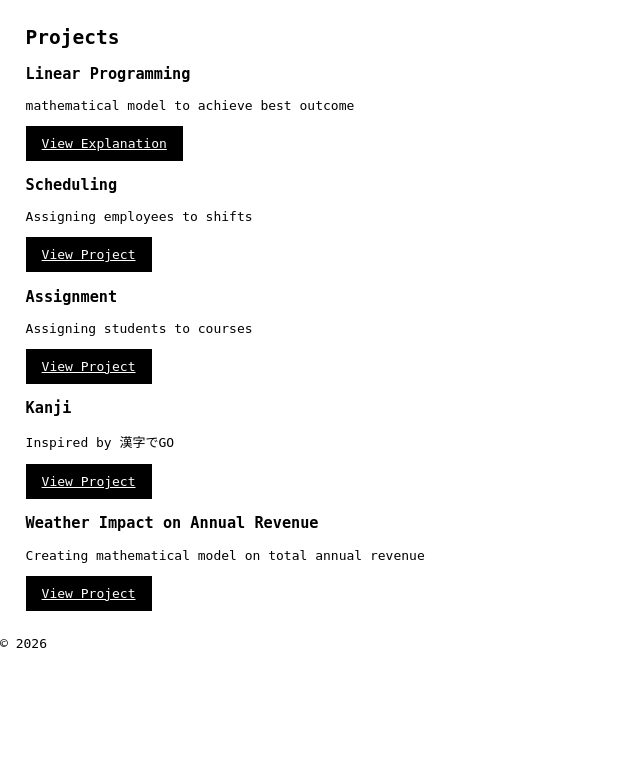
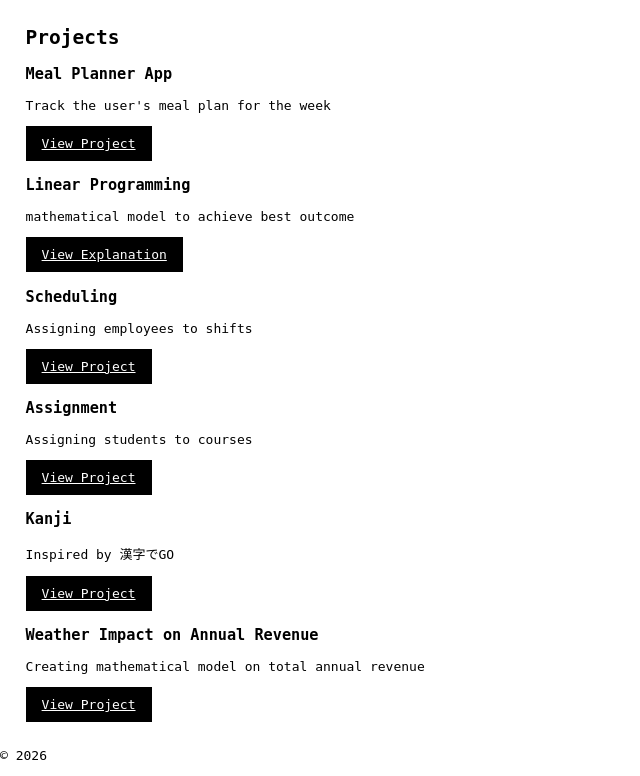
Before and after one commit to Michxz312/portfolio, a Flask app: page /project in a window 1280 px wide. Shown: the part 103-879 px from the top of the page, without its empty margins (0-640 px from the left). Before the commit the page ends 751 px from the top, so only its background shows below. Run offline with Flask 3, Linux system fonts and the light colour scheme.

Commit message:
Add Meal Planner App project

```diff
--- a/templates/projects/project.html
+++ b/templates/projects/project.html
@@ -6,6 +6,13 @@
 
         <!--Projects-->
         <div class="project-gallery">
+            <div>
+                <h3>Meal Planner App</h3>
+                <p>Track the user's meal plan for the week</p>
+                <a class="intro-button" href="{{ url_for('meal') }}">
+                    View Project
+                </a>
+            </div>
             <div>
                 <h3>Linear Programming</h3>
                 <p>mathematical model to achieve best outcome</p>
```
Also changed, not shown: templates/projects/meal.html (added).
